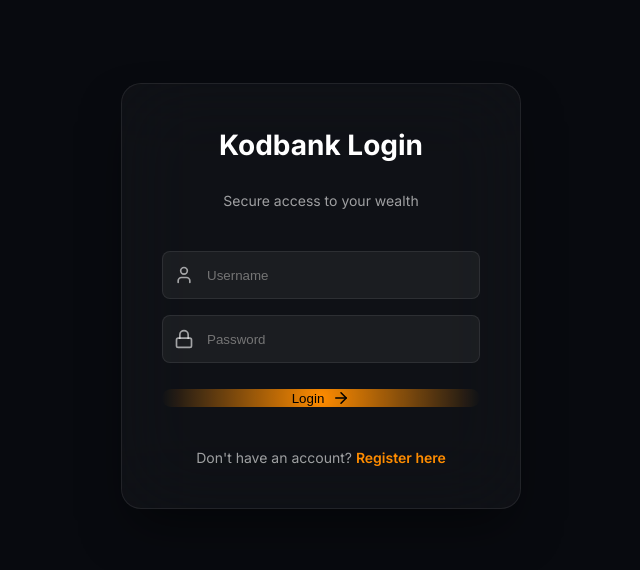
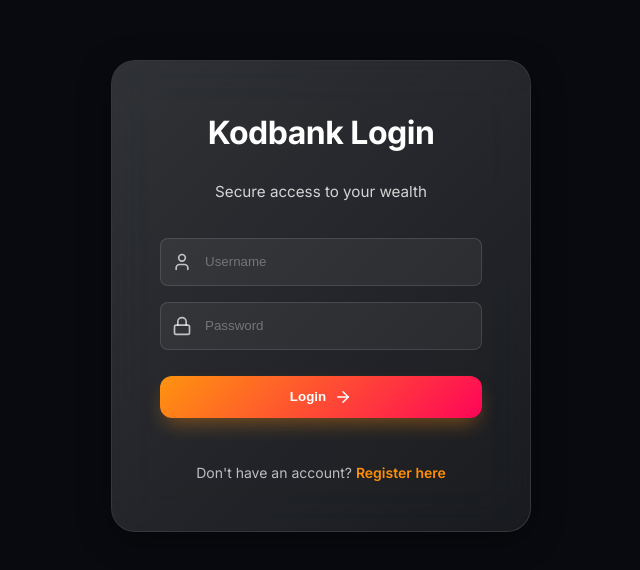
Before and after one commit to OmBelgali/banking-app-1, a React (Vite) app: page /login in a window 1280 px wide. Shown: the part 104-674 px from the top of the page, without its empty margins (319-959 px from the left). Built offline with nearby package versions, Linux system fonts and the light colour scheme.

Commit message:
Fix UI: Enhance glassmorphism, resolve button overlaps, and improve text visibility

```diff
--- a/src/components/Dashboard/Dashboard.css
+++ b/src/components/Dashboard/Dashboard.css
@@ -11,6 +11,13 @@
     display: flex;
     justify-content: space-between;
     align-items: center;
+    margin-bottom: 24px;
+}
+
+.header-actions {
+    display: flex;
+    gap: 16px;
+    align-items: center;
 }
 
 .header-info h1 {
@@ -22,6 +29,19 @@
 
 .header-info p {
     color: var(--text-dim);
+}
+
+.btn-primary {
+    padding: 12px 24px;
+    background: linear-gradient(135deg, var(--accent-primary), var(--accent-secondary));
+    color: white;
+    font-weight: 600;
+    box-shadow: 0 10px 20px -5px rgba(255, 140, 0, 0.4);
+}
+
+.btn-primary:hover {
+    transform: scale(1.05);
+    box-shadow: 0 15px 25px -5px rgba(255, 140, 0, 0.5);
 }
 
 .btn-secondary {
--- a/src/index.css
+++ b/src/index.css
@@ -3,16 +3,17 @@
 :root {
   --bg-deep: #080a0f;
   --bg-darker: #0d1117;
-  --glass-bg: rgba(255, 255, 255, 0.03);
-  --glass-border: rgba(255, 255, 255, 0.08);
-  --glass-blur: blur(40px);
+  --glass-bg: rgba(255, 255, 255, 0.05);
+  --glass-border: rgba(255, 255, 255, 0.12);
+  --glass-blur: blur(25px);
 
   --accent-primary: #ff8c00;
   --accent-secondary: #ff0055;
   --text-main: #ffffff;
-  --text-dim: rgba(255, 255, 255, 0.6);
+  --text-dim: rgba(255, 255, 255, 0.7);
 
-  --shadow-premium: 0 25px 50px -12px rgba(0, 0, 0, 0.5);
+  --shadow-premium: 0 8px 32px 0 rgba(0, 0, 0, 0.37);
+  --shine-effect: linear-gradient(135deg, rgba(255, 255, 255, 0.1) 0%, rgba(255, 255, 255, 0) 100%);
 
   font-family: 'Inter', system-ui, -apple-system, sans-serif;
   line-height: 1.5;
@@ -41,8 +42,21 @@ body {
   backdrop-filter: var(--glass-blur);
   -webkit-backdrop-filter: var(--glass-blur);
   border: 1px solid var(--glass-border);
-  border-radius: 20px;
+  border-radius: 24px;
   box-shadow: var(--shadow-premium);
+  position: relative;
+  overflow: hidden;
+}
+
+.glass-card::before {
+  content: "";
+  position: absolute;
+  top: 0;
+  left: 0;
+  right: 0;
+  bottom: 0;
+  background: var(--shine-effect);
+  pointer-events: none;
 }
 
 .glass-card-hover {
--- a/src/pages/Auth/Auth.module.css
+++ b/src/pages/Auth/Auth.module.css
@@ -10,26 +10,28 @@
 }
 
 .authCard {
-    width: 400px;
-    padding: 40px;
+    width: 420px;
+    padding: 48px;
     display: flex;
     flex-direction: column;
-    gap: 20px;
+    gap: 24px;
     text-align: center;
     z-index: 10;
+    background: rgba(255, 255, 255, 0.07) !important;
 }
 
 .authTitle {
-    font-size: 1.75rem;
-    font-weight: 700;
+    font-size: 2rem;
+    font-weight: 800;
     color: var(--text-main);
-    margin-bottom: 4px;
+    letter-spacing: -0.5px;
 }
 
 .authSubtitle {
-    color: var(--text-dim);
-    font-size: 0.875rem;
-    margin-bottom: 20px;
+    color: var(--text-main);
+    opacity: 0.8;
+    font-size: 0.95rem;
+    margin-bottom: 10px;
 }
 
 .authForm {
```
